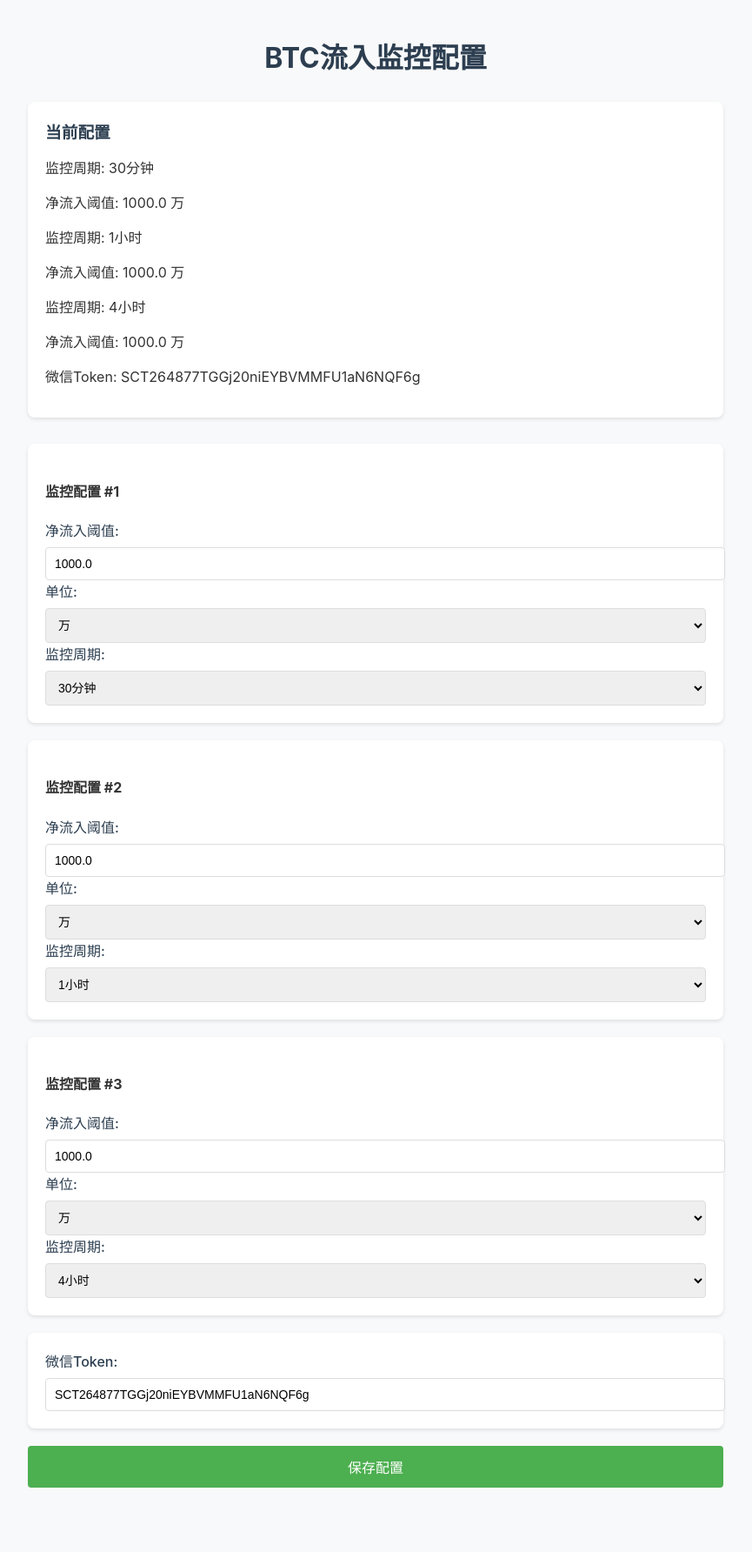
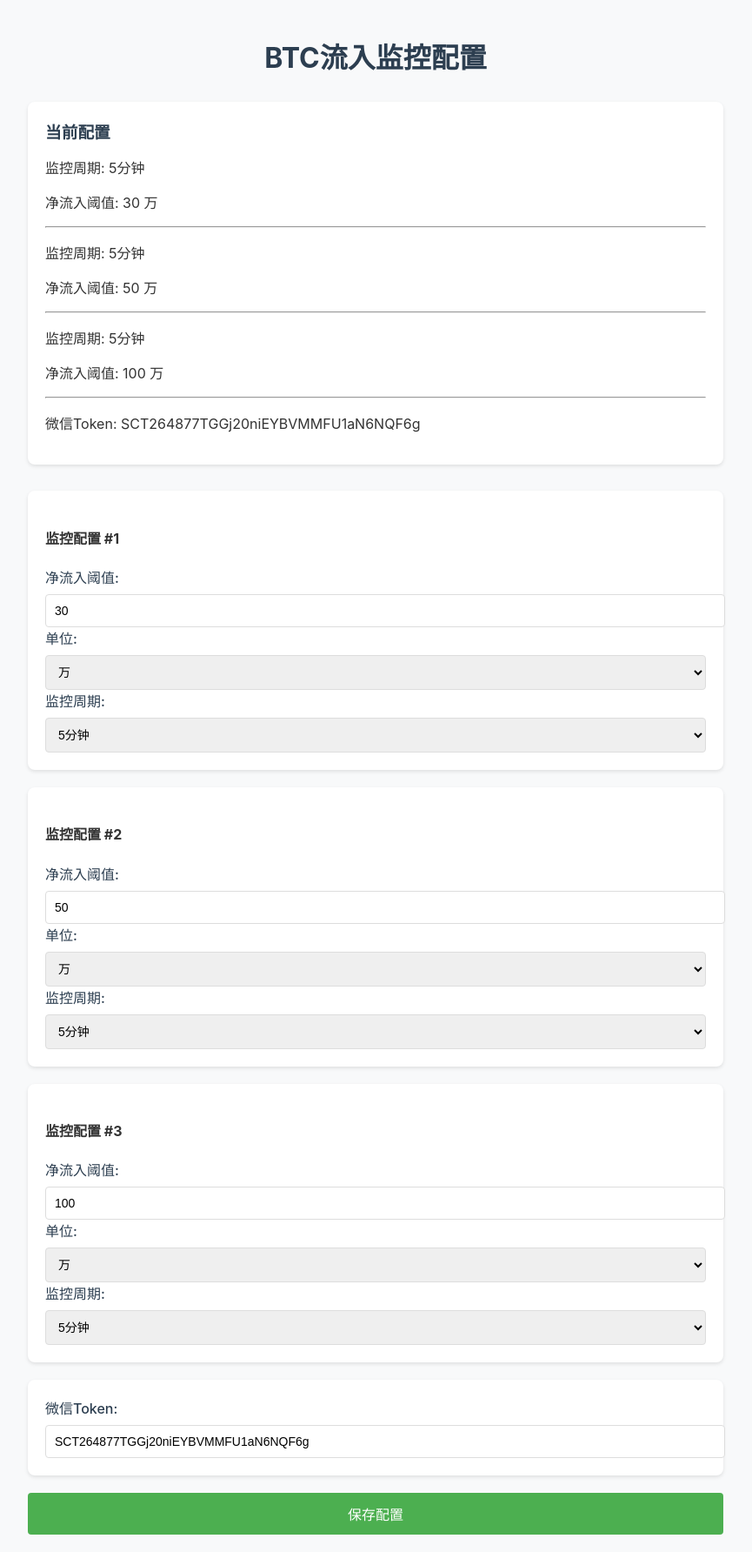
Before and after one commit to Robin3910/coin_flow_data_crawl, a Flask app: page / in a window 1280 px wide. Shown: the whole page at 87% size, without its empty margins (208-1073 px from the left). Before the commit the page ends 1710 px from the top, so only its background shows below. Run offline with Flask 3, Linux system fonts and the light colour scheme.

Commit message:
feat 调试并完善多周期监控的逻辑

```diff
--- a/app.py
+++ b/app.py
@@ -12,9 +12,17 @@ import os
 import requests
 import re
 from selenium.webdriver.common.action_chains import ActionChains
+import logging  # 添加导入
 
 
 app = Flask(__name__)
+
+# 配置日志记录
+logging.basicConfig(level=logging.INFO,
+                    format='%(asctime)s - %(levelname)s - %(message)s',
+                    handlers=[logging.FileHandler("coin_flow_monitor.log", encoding='utf-8'),  # 添加文件处理器
+                              logging.StreamHandler()])  # 可选：同时输出到控制台
+logger = logging.getLogger(__name__)  # 创建logger实例
 
 # 配置文件路径
 CONFIG_FILE = 'config.json'
@@ -65,16 +73,22 @@ def get_next_run_time(period):
         minutes = now.minute
         if period == "5分钟":
             minutes = minutes // 5 * 5
+            if minutes == 0:
+                minutes = 5
             next_time = now.replace(minute=minutes - 1, second=30, microsecond=0)
             if next_time <= now:
                 next_time += timedelta(minutes=5)
         elif period == "15分钟":
             minutes = minutes // 15 * 15
+            if minutes == 0:
+                minutes = 15
             next_time = now.replace(minute=minutes - 1, second=30, microsecond=0)
             if next_time <= now:
                 next_time += timedelta(minutes=15)
         else:  # 30分钟
             minutes = minutes // 30 * 30
+            if minutes == 0:
+                minutes = 30
             next_time = now.replace(minute=minutes - 1, second=30, microsecond=0)
             if next_time <= now:
                 next_time += timedelta(minutes=30)
@@ -85,11 +99,15 @@ def get_next_run_time(period):
             next_time += timedelta(hours=1)
     elif period == "4小时":
         hours = now.hour // 4 * 4
+        if hours == 0:
+            hours = 4
         next_time = now.replace(hour=hours - 1, minute=59, second=59, microsecond=30)
         if next_time <= now:
             next_time += timedelta(hours=4)
     elif period == "12小时":
         hours = now.hour // 12 * 12
+        if hours == 0:
+            hours = 12
         next_time = now.replace(hour=hours - 1, minute=59, second=59, microsecond=30)
         if next_time <= now:
             next_time += timedelta(hours=12)
@@ -124,7 +142,7 @@ def scheduled_task(period_obj):
     result = get_btc_flow_data(period_obj)
     if result:
         # 处理结果，后续添加告警逻辑
-        print(f"执行定时任务，获取到数据：{result}")
+        logger.info(f"执行定时任务，获取到数据：{result}")
 
 # 初始化调度器
 scheduler = BackgroundScheduler()
@@ -176,11 +194,11 @@ def update_config():
 
             # 添加定时任务
             scheduler.add_job(
-                scheduled_task(period_obj=period),
+                lambda: scheduled_task(period_obj=period),  # 使用 lambda 函数
                 'interval',
                 next_run_time=next_run_time,
                 **interval_params,
-                id=f'btc_flow_monitor_{period["period"]}'
+                id=f'btc_flow_monitor_{period["period"]}_{period["threshold"]}_{period["unit"]}'
             )
 
         return jsonify({"status": "success"})
@@ -218,7 +236,7 @@ def get_btc_flow_data(period_obj):
         # 根据default_config['period']，点击对应的按钮
         # 等待并点击对应时间周期的选项
         period_options = wait.until(EC.presence_of_element_located((By.XPATH, f"//ul[@id=':R7acdaeqm:']")))
-        period_option = period_options.find_element(By.XPATH, f"//li[text()='{default_config['period']}']")
+        period_option = period_options.find_element(By.XPATH, f"//li[text()='{period_obj['period']}']")
         period_option.click()
 
         time.sleep(2)
@@ -258,7 +276,7 @@ def get_btc_flow_data(period_obj):
         # 从html里面匹配出pl20的文本。BTC净流入是class为pl20的div
         pl20_text = re.findall(r'<div class="pl20">(.*?)</div>', html)
         if len(pl20_text) > 0:
-            print(f"获取到的pl20文本: {pl20_text[0]}")
+            logger.info(f"获取到的pl20文本: {pl20_text[0]}")
             value = pl20_text[0]
             match = re.match(r'^(-?\$[\d,.]+)(万|亿)$', value)
             if not match:
@@ -278,23 +296,25 @@ def get_btc_flow_data(period_obj):
 
             # 根据阈值正负判断是否需要告警
             should_alert = False
-            if threshold > 0 and value_num > threshold:
+            if abs(value_num) > abs(threshold):
                 should_alert = True
-            elif threshold < 0 and value_num < threshold:
-                should_alert = True
+            # if threshold > 0 and value_num > threshold:
+            #     should_alert = True
+            # elif threshold < 0 and value_num < threshold:
+            #     should_alert = True
 
             if should_alert:
                 alert_msg = f"BTC{period_obj['period']}的净流入值{pl20_text[0]},超过阈值{period_obj['threshold']}{period_obj['unit']}"
                 send_wx_notification(alert_msg, alert_msg)
-            print(f"{period_obj['period']}的值为: {pl20_text[0]}")
+            logger.info(f"{period_obj['period']}的值为: {pl20_text[0]}")
             return value
     except ValueError:
-        print(f"未找到目标周期 {period_obj['period']}")
+        logger.error(f"未找到目标周期 {period_obj['period']}")
         return None
 
 
     except Exception as e:
-        print(f"发生错误: {str(e)}")
+        logger.error(f"发生错误: {str(e)}")
         return None
 
     finally:
@@ -319,7 +339,7 @@ def send_wx_notification(title, message):
         # logger.info('发送微信消息成功')
     except Exception as e:
         # logger.error(f'发送微信消息失败: {str(e)}')
-        print(f'发送微信消息失败: {str(e)}')
+        logger.error(f'发送微信消息失败: {str(e)}')
 
 def init_scheduler():
 
@@ -350,14 +370,15 @@ def init_scheduler():
         elif period['period'] == "1月":
             interval_params['days'] = 30
 
-    # 添加定时任务
+        # 添加定时任务
         scheduler.add_job(
-            scheduled_task(period_obj=period),
+            lambda: scheduled_task(period_obj=period),  # 使用 lambda 函数
             'interval',
             next_run_time=next_run_time,
             **interval_params,
-            id=f'btc_flow_monitor_{period["period"]}'
+            id=f'btc_flow_monitor_{period["period"]}_{period["threshold"]}_{period["unit"]}'
         )
+        logger.info(f"添加定时任务: {period['period']}")
 
 if __name__ == '__main__':
     default_config = load_config()
--- a/config.json
+++ b/config.json
@@ -1,19 +1,19 @@
 {
   "period_list": [
     {
-      "threshold": 1000.0,
+      "threshold": 30,
       "unit": "万",
-      "period": "30分钟"
+      "period": "5分钟"
     },
     {
-      "threshold": 1000.0,
+      "threshold": 50,
       "unit": "万",
-      "period": "1小时"
+      "period": "5分钟"
     },
     {
-      "threshold": 1000.0,
+      "threshold": 100,
       "unit": "万",
-      "period": "4小时"
+      "period": "5分钟"
     }
   ],
   "wx_token": "SCT264877TGGj20niEYBVMMFU1aN6NQF6g"
--- a/templates/index.html
+++ b/templates/index.html
@@ -97,6 +97,7 @@
             <p>监控周期: {{ period_config.period }}</p>
             <p>净流入阈值: {{ period_config.threshold }} {{ period_config.unit }}</p>
         </div>
+        <hr>
         {% endfor %}
         <p>微信Token: {{ config.wx_token }}</p>
     </div>
```
Also changed, not shown: 1 other file.
